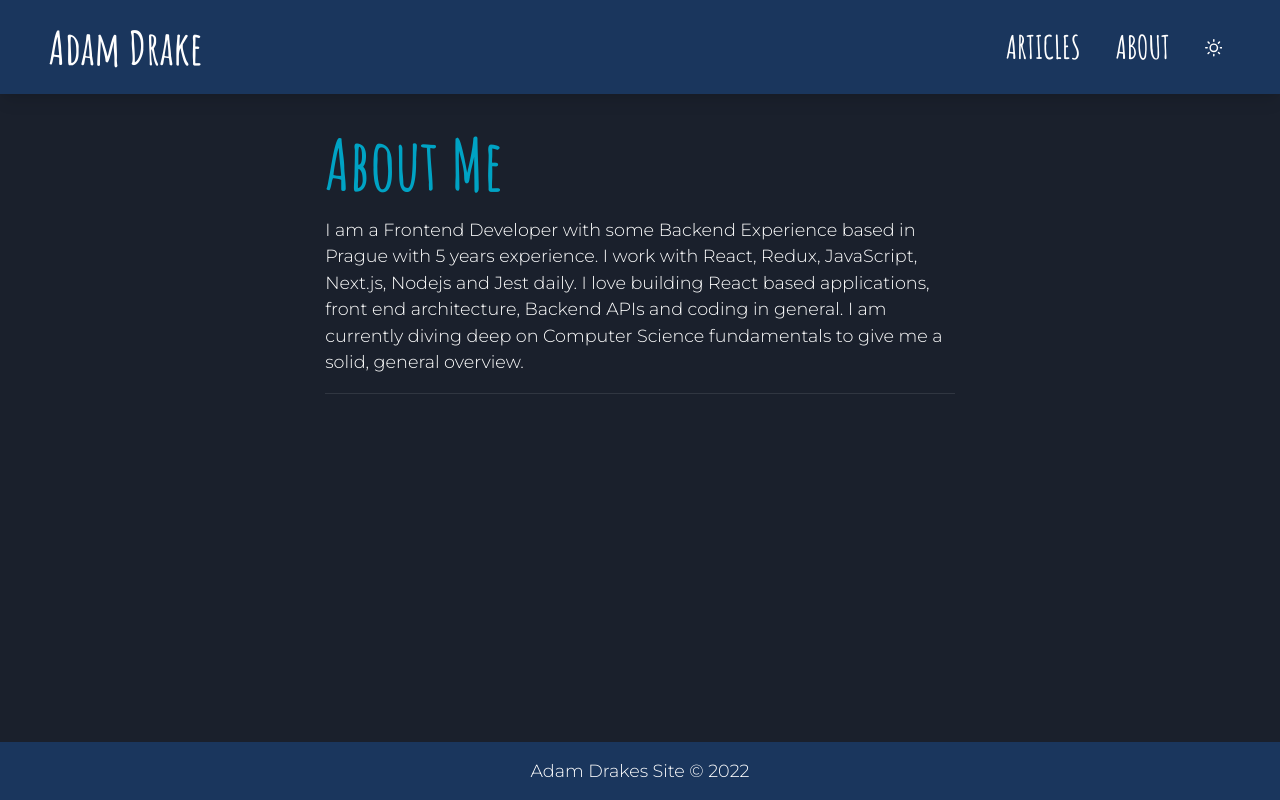
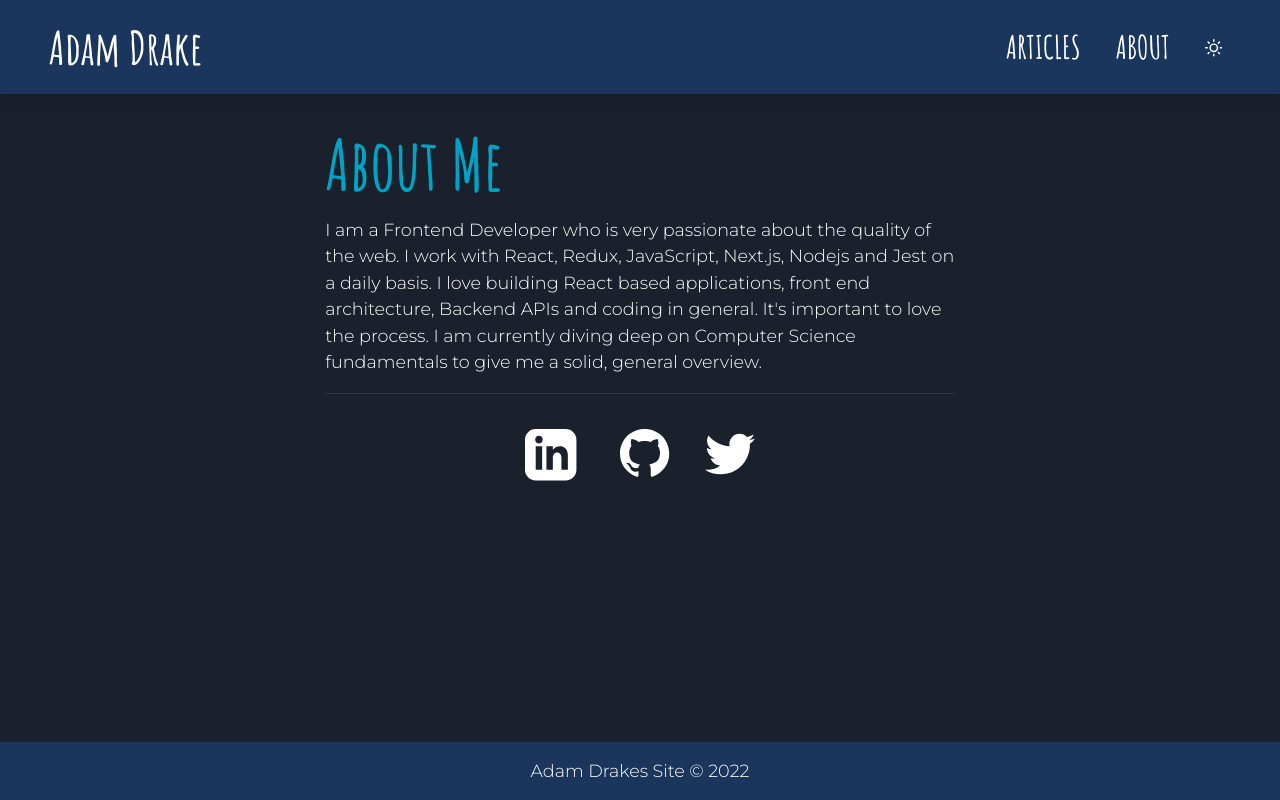
Before and after one commit to adamdrake210/adamdrake-site-blog, a Next.js app: page /about in a window 1280 px wide. Built offline with nearby package versions, Linux system fonts and the light colour scheme.

Commit message:
feature: initial work on icons (#8)
* feature: initial work on icons

* updating link

* sorting colors

* adding tooltips for social links

Co-authored-by: Adam Drake <adam@chemify.io>

```diff
--- /dev/null
+++ b/src/assets/icons/GithubLogo.tsx
@@ -0,0 +1,15 @@
+import React from 'react';
+
+type Props = {
+  fill: string;
+};
+
+export const GithubLogo = ({ fill }: Props) => {
+  return (
+    <path
+      fill={fill}
+      strokeWidth="0"
+      d="M32 0 C14 0 0 14 0 32 0 53 19 62 22 62 24 62 24 61 24 60 L24 55 C17 57 14 53 13 50 13 50 13 49 11 47 10 46 6 44 10 44 13 44 15 48 15 48 18 52 22 51 24 50 24 48 26 46 26 46 18 45 12 42 12 31 12 27 13 24 15 22 15 22 13 18 15 13 15 13 20 13 24 17 27 15 37 15 40 17 44 13 49 13 49 13 51 20 49 22 49 22 51 24 52 27 52 31 52 42 45 45 38 46 39 47 40 49 40 52 L40 60 C40 61 40 62 42 62 45 62 64 53 64 32 64 14 50 0 32 0 Z"
+    />
+  );
+};
--- /dev/null
+++ b/src/assets/icons/LinkedInLogo.tsx
@@ -0,0 +1,14 @@
+import React from 'react';
+
+type Props = {
+  fill: string;
+};
+
+export const LinkedInLogo = ({ fill }: Props) => {
+  return (
+    <path
+      fill={fill}
+      d="M19 0h-14c-2.761 0-5 2.239-5 5v14c0 2.761 2.239 5 5 5h14c2.762 0 5-2.239 5-5v-14c0-2.761-2.238-5-5-5zm-11 19h-3v-11h3v11zm-1.5-12.268c-.966 0-1.75-.79-1.75-1.764s.784-1.764 1.75-1.764 1.75.79 1.75 1.764-.783 1.764-1.75 1.764zm13.5 12.268h-3v-5.604c0-3.368-4-3.113-4 0v5.604h-3v-11h3v1.765c1.396-2.586 7-2.777 7 2.476v6.759z"
+    />
+  );
+};
--- /dev/null
+++ b/src/assets/icons/TwitterLogo.tsx
@@ -0,0 +1,14 @@
+import React from 'react';
+
+type Props = {
+  fill: string;
+};
+
+export const TwitterLogo = ({ fill }: Props) => {
+  return (
+    <path
+      fill={fill}
+      d="M24 4.557c-.883.392-1.832.656-2.828.775 1.017-.609 1.798-1.574 2.165-2.724-.951.564-2.005.974-3.127 1.195-.897-.957-2.178-1.555-3.594-1.555-3.179 0-5.515 2.966-4.797 6.045-4.091-.205-7.719-2.165-10.148-5.144-1.29 2.213-.669 5.108 1.523 6.574-.806-.026-1.566-.247-2.229-.616-.054 2.281 1.581 4.415 3.949 4.89-.693.188-1.452.232-2.224.084.626 1.956 2.444 3.379 4.6 3.419-2.07 1.623-4.678 2.348-7.29 2.04 2.179 1.397 4.768 2.212 7.548 2.212 9.142 0 14.307-7.721 13.995-14.646.962-.695 1.797-1.562 2.457-2.549z"
+    />
+  );
+};
--- a/src/components/about/About.tsx
+++ b/src/components/about/About.tsx
@@ -1,7 +1,8 @@
 import React from 'react';
-import { Heading, Text, Box, Divider } from '@chakra-ui/react';
+import { Heading, Text, Box, Divider, Flex } from '@chakra-ui/react';
 import { useThemeColors } from 'hooks/useThemeColors';
 import { ABOUT_ME_TEXT } from 'constants/constants';
+import { SocialLinks } from 'components/common/SocialLinks';
 
 export const About: React.FC = () => {
   const { headingColor } = useThemeColors();
@@ -13,6 +14,9 @@ export const About: React.FC = () => {
       </Heading>
       <Text mb={4}>{ABOUT_ME_TEXT}</Text>
       <Divider />
+      <Flex justifyContent="center">
+        <SocialLinks />
+      </Flex>
     </Box>
   );
 };
--- /dev/null
+++ b/src/components/common/SocialLinks.tsx
@@ -0,0 +1,76 @@
+import React from 'react';
+import { Flex, Icon, Tooltip } from '@chakra-ui/react';
+
+import { GithubLogo } from 'assets/icons/GithubLogo';
+import { TwitterLogo } from 'assets/icons/TwitterLogo';
+import { LinkedInLogo } from 'assets/icons/LinkedInLogo';
+import { useThemeColors } from 'hooks/useThemeColors';
+
+export const SocialLinks = () => {
+  const { color } = useThemeColors();
+
+  return (
+    <Flex my={8}>
+      <a
+        href="https://www.linkedin.com/in/adam-drake-ab065417/"
+        target="_blank"
+        rel="noreferrer"
+      >
+        <Tooltip label="For recruiters...">
+          <Icon
+            viewBox="0 0 28 28"
+            width="60px"
+            height="60px"
+            mx={4}
+            _hover={{
+              transform: 'scale(1.1);',
+              transition: 'all .2s ease-in-out',
+            }}
+          >
+            <LinkedInLogo fill={color} />
+          </Icon>
+        </Tooltip>
+      </a>
+      <a
+        href="https://github.com/adamdrake210"
+        target="_blank"
+        rel="noreferrer"
+      >
+        <Tooltip label="For code enthusiasts...">
+          <Icon
+            viewBox="0 0 65 65"
+            width={50}
+            height={50}
+            mx={4}
+            _hover={{
+              transform: 'scale(1.1);',
+              transition: 'all .2s ease-in-out',
+            }}
+          >
+            <GithubLogo fill={color} />
+          </Icon>
+        </Tooltip>
+      </a>
+      <a
+        href="https://twitter.com/FrontEndDrake"
+        target="_blank"
+        rel="noreferrer"
+      >
+        <Tooltip label="For the birds...">
+          <Icon
+            viewBox="0 0 24 24"
+            width={50}
+            height={50}
+            mx={4}
+            _hover={{
+              transform: 'scale(1.1);',
+              transition: 'all .2s ease-in-out',
+            }}
+          >
+            <TwitterLogo fill={color} />
+          </Icon>
+        </Tooltip>
+      </a>
+    </Flex>
+  );
+};
--- a/src/components/homepage/HomepageAboutMeBanner.tsx
+++ b/src/components/homepage/HomepageAboutMeBanner.tsx
@@ -24,7 +24,7 @@ export const HomepageAboutMeBanner = () => {
       >
         Hi, I&apos;m Adam Drake
       </Heading>
-      <Text mb={4} fontSize={['xl', '2xl']}>
+      <Text mb={4} fontSize={['xl', '2xl']} textAlign="justify">
         {ABOUT_ME_TEXT}
       </Text>
     </Box>
--- a/src/constants/constants.ts
+++ b/src/constants/constants.ts
@@ -4,4 +4,4 @@ export const CLOUDINARY_URL =
 export const SITE_NAME = 'Adam Drake';
 
 export const ABOUT_ME_TEXT =
-  'I am a Frontend Developer with some Backend Experience based in Prague with 5 years experience. I work with React, Redux, JavaScript, Next.js, Nodejs and Jest daily. I love building React based applications, front end architecture, Backend APIs and coding in general. I am currently diving deep on Computer Science fundamentals to give me a solid, general overview.';
+  "I am a Frontend Developer who is very passionate about the quality of the web. I work with React, Redux, JavaScript, Next.js, Nodejs and Jest on a daily basis. I love building React based applications, front end architecture, Backend APIs and coding in general. It's important to love the process. I am currently diving deep on Computer Science fundamentals to give me a solid, general overview.";
```
Also changed, not shown: src/components/homepage/HomepageContainer.tsx (+6 -1 lines).
